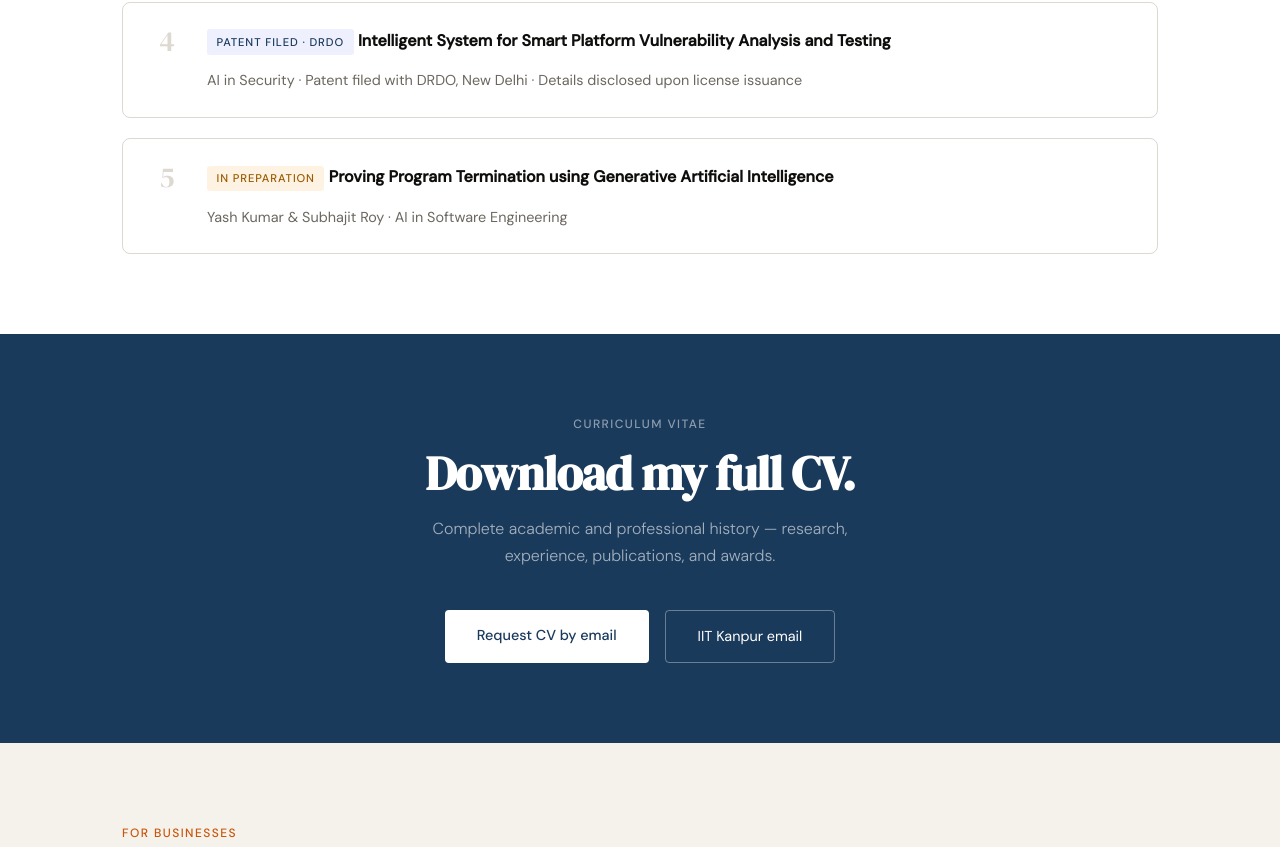
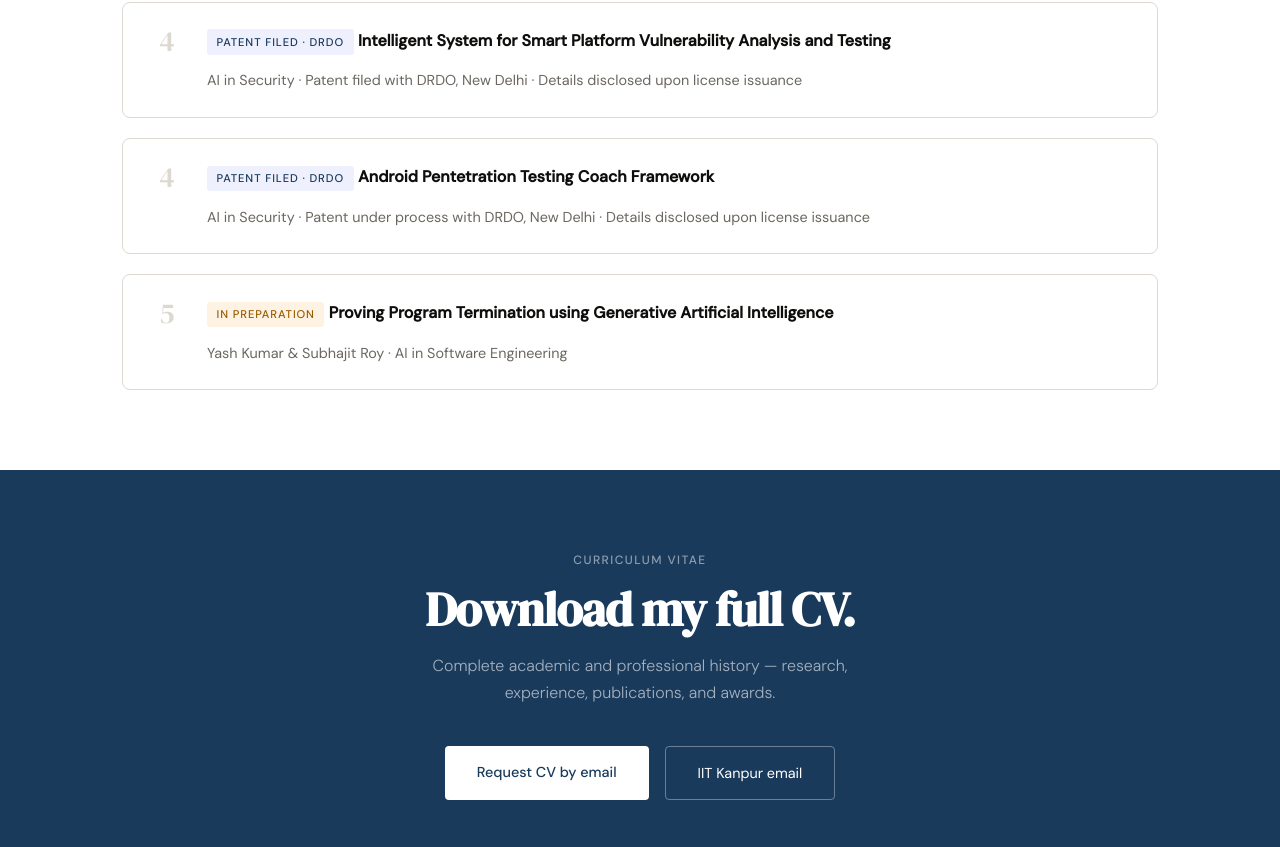
Before and after one commit to yash-raj-verma/yash-raj-verma.github.io, a plain HTML site: page index.html in a window 1280 px wide. Shown: the part 3302-4149 px from the top of the page. Drawn offline with Linux system fonts and the light colour scheme.

Commit message:
Update index.html
Changes contacts and updated work

```diff
--- a/index.html
+++ b/index.html
@@ -3,7 +3,7 @@
 <head>
 <meta charset="UTF-8"/>
 <meta name="viewport" content="width=device-width, initial-scale=1.0"/>
-<title>Yash Kumar — AI Researcher & Builder</title>
+<title>Yash Raj Verma — Student, Teacher, AI Researcher & Builder</title>
 <link rel="preconnect" href="https://fonts.googleapis.com"/>
 <link rel="preconnect" href="https://fonts.gstatic.com" crossorigin/>
 <link href="https://fonts.googleapis.com/css2?family=DM+Serif+Display:ital@0;1&family=DM+Sans:ital,opsz,wght@0,9..40,300;0,9..40,400;0,9..40,500;1,9..40,300&display=swap" rel="stylesheet"/>
@@ -510,6 +510,14 @@
         </div>
       </div>
       <div class="pub-item fade-in">
+        <div class="pub-num">4</div>
+        <div class="pub-content">
+          <span class="pub-badge badge-patent">Patent Filed · DRDO</span>
+          <strong>Android Pentetration Testing Coach Framework</strong>
+          <p>AI in Security · Patent under process with DRDO, New Delhi · Details disclosed upon license issuance</p>
+        </div>
+      </div>
+      <div class="pub-item fade-in">
         <div class="pub-num">5</div>
         <div class="pub-content">
           <span class="pub-badge badge-review">In Preparation</span>
@@ -584,14 +592,14 @@
             <span class="contact-icon">&#x2709;</span>
             <a href="mailto:yashrajverma.academics@gmail.com">yashrajverma.academics@gmail.com</a>
           </div>
-          <div class="contact-row">
+          <!-- <div class="contact-row">
             <span class="contact-icon">&#x1F4DE;</span>
             <span>+91 98995 67069</span>
           </div>
           <div class="contact-row">
             <span class="contact-icon">&#x1F4DE;</span>
             <span>+91 98578 72869</span>
-          </div>
+          </div> -->
           <div class="contact-row">
             <span class="contact-icon">&#x1F4CD;</span>
             <span>IIT Kanpur, Uttar Pradesh, India</span>
```
